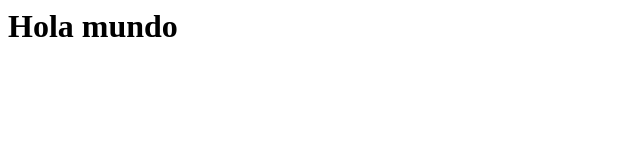
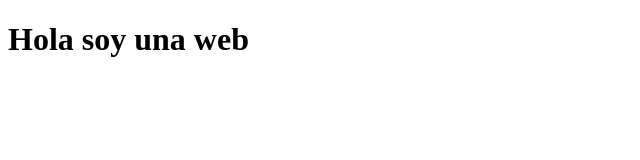
Before and after one commit to Viiruzz/viiruzz.github.io, a plain HTML site: page index.html in a window 1280 px wide. Shown: the whole page, without its empty margins (0-640 px from the left). Drawn offline with Linux system fonts and the light colour scheme.

Commit message:
Update index.html

```diff
--- a/index.html
+++ b/index.html
@@ -1 +1,11 @@
-<h1> Hola mundo </h1>
+<!DOCTYPE html>
+<html>
+<head>
+<title>Viiruzz Projects</title>
+</head>
+
+<body>
+  <h1>Hola soy una web</h1>
+</body>
+
+</html>
```
